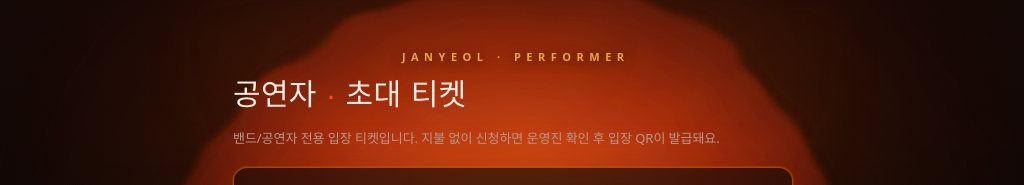
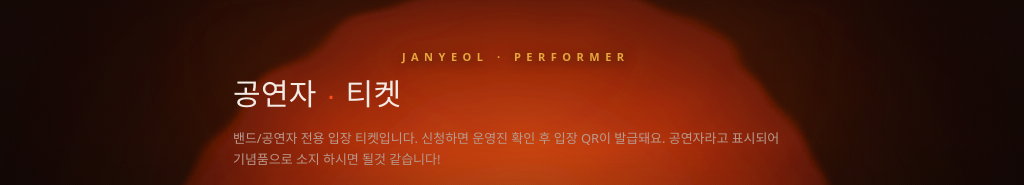
Before and after one commit to minhjih/minhjih.github.io, a plain HTML site: page ticket_2026_Janyeol/performer.html in a window 1280 px wide. Shown: the top 185 px of the page, without its empty margins (127-1151 px from the left). Drawn offline with nearby package versions, Linux system fonts and the light colour scheme; a web font is replaced by a local one.

Commit message:
Update performer.html

```diff
--- a/ticket_2026_Janyeol/performer.html
+++ b/ticket_2026_Janyeol/performer.html
@@ -6,7 +6,7 @@
   <meta name="viewport" content="width=device-width, initial-scale=1.0, maximum-scale=1.0, user-scalable=no, viewport-fit=cover" />
   <meta name="theme-color" content="#0a0605" />
   <title>잔열 殘熱 · 공연자 티켓</title>
-  <meta name="description" content="잔열 공연자(밴드) 초대 티켓 — 8.29 SAT 5:30PM · 001 라이브홀" />
+  <meta name="description" content="잔열 공연자(밴드) 티켓 — 8.29 SAT 5:30PM · 001 라이브홀" />
   <meta name="robots" content="noindex" />
   <link rel="preconnect" href="https://cdn.jsdelivr.net" />
   <link rel="preconnect" href="https://gppwawgyoysctikujmed.supabase.co" />
@@ -36,8 +36,8 @@
 
   <div class="wrap">
     <p class="kicker">Janyeol · Performer</p>
-    <h1 class="page-title">공연자 <span>·</span> 초대 티켓</h1>
-    <p class="hint" style="margin-bottom:18px">밴드/공연자 전용 입장 티켓입니다. 지불 없이 신청하면 운영진 확인 후 입장 QR이 발급돼요.</p>
+    <h1 class="page-title">공연자 <span>·</span> 티켓</h1>
+    <p class="hint" style="margin-bottom:18px">밴드/공연자 전용 입장 티켓입니다. 신청하면 운영진 확인 후 입장 QR이 발급돼요. 공연자라고 표시되어 기념품으로 소지 하시면 될것 같습니다!</p>
 
     <div id="perfArea"></div>
 
```
